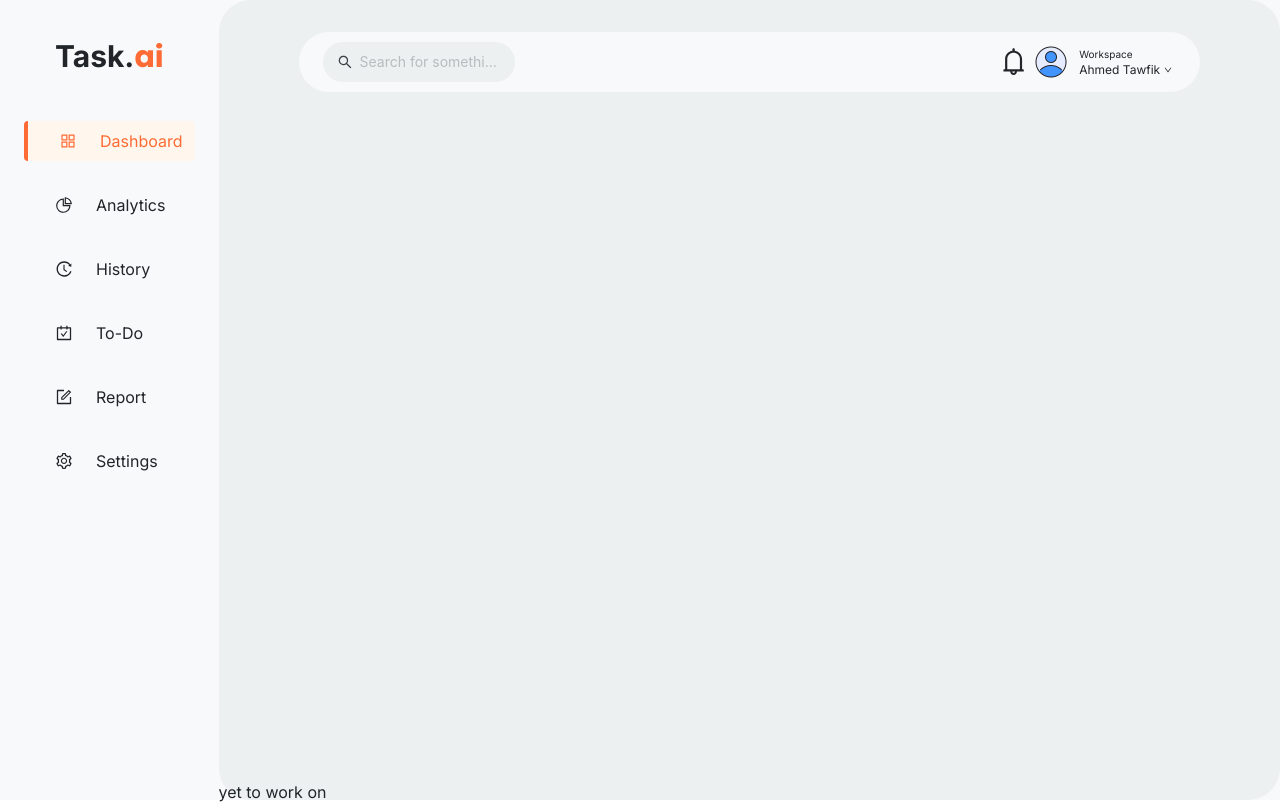
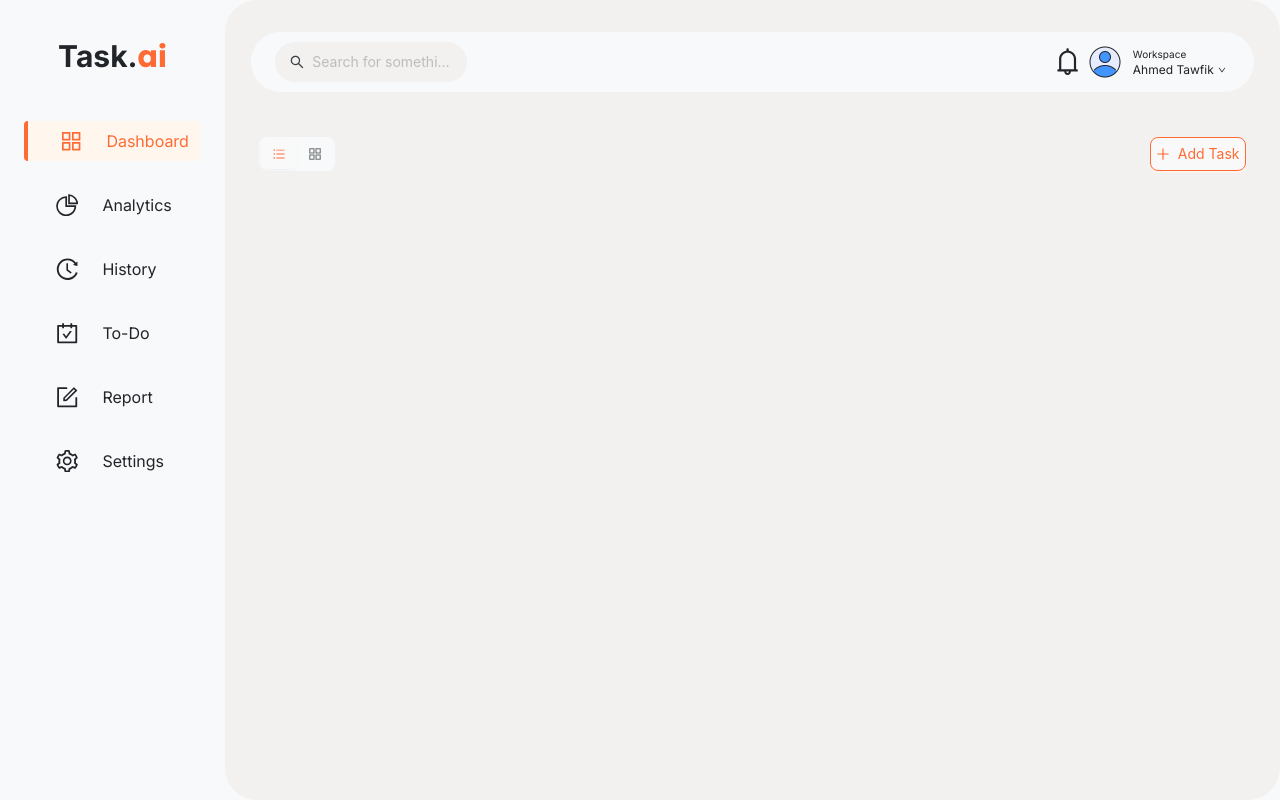
Before and after one commit to FreyGold/AntD, a React (Vite) app: page /todo in a window 1280 px wide. Built offline with nearby package versions, Linux system fonts and the light colour scheme.

Commit message:
worked on the layout of todo route, added view selection and add tasks button

```diff
--- a/src/assets/styles/global.css
+++ b/src/assets/styles/global.css
@@ -27,3 +27,8 @@ body,
    --color-warning: var(--c-warning);
    --color-info: var(--c-info);
 }
+
+.ant-segmented-item-label[aria-selected="true"] {
+   border: 1px solid var(--color-primary);
+   border-radius: 4px;
+}
--- a/src/components/SearchBar.tsx
+++ b/src/components/SearchBar.tsx
@@ -1,9 +1,9 @@
 import Input from "@/UI/Input";
 import { BellOutlined, DownOutlined } from "@ant-design/icons";
 
-function Bar() {
+function SearchBar() {
    return (
-      <div className="flex items-center justify-between px-6 py-3 mt-8 mx-20 rounded-4xl h-15 bg-background">
+      <div className="flex items-center justify-between px-6 py-3 mt-8 rounded-4xl h-15 bg-background">
          <Input />
          {/* // is this a correct approach? // moved to UI folder */}
          {/* { switch to ant component in the next iteration} */}
@@ -24,4 +24,4 @@ function Bar() {
    );
 }
 
-export default Bar;
+export default SearchBar;
--- a/src/components/Sidebar.tsx
+++ b/src/components/Sidebar.tsx
@@ -12,15 +12,36 @@ import SidebarItem from "./SidebarItem";
 const items = [
    {
       key: "1",
-      icon: <AppstoreOutlined />,
+      icon: <AppstoreOutlined style={{ fontSize: "1.4rem" }} />,
       label: "Dashboard",
       path: "dashboard",
    },
-   { key: "2", icon: <PieChartOutlined />, label: "Analytics" },
-   { key: "3", icon: <HistoryOutlined />, label: "History" },
-   { key: "4", icon: <CarryOutOutlined />, label: "To-Do", path: "todo" },
-   { key: "5", icon: <FormOutlined />, label: "Report" },
-   { key: "6", icon: <SettingOutlined />, label: "Settings" },
+   {
+      key: "2",
+      icon: <PieChartOutlined style={{ fontSize: "1.4rem" }} />,
+      label: "Analytics",
+   },
+   {
+      key: "3",
+      icon: <HistoryOutlined style={{ fontSize: "1.4rem" }} />,
+      label: "History",
+   },
+   {
+      key: "4",
+      icon: <CarryOutOutlined style={{ fontSize: "1.4rem" }} />,
+      label: "To-Do",
+      path: "todo",
+   },
+   {
+      key: "5",
+      icon: <FormOutlined style={{ fontSize: "1.4rem" }} />,
+      label: "Report",
+   },
+   {
+      key: "6",
+      icon: <SettingOutlined style={{ fontSize: "1.4rem" }} />,
+      label: "Settings",
+   },
 ];
 
 function Sidebar() {
--- /dev/null
+++ b/src/components/todo/TableView.tsx
@@ -0,0 +1,5 @@
+function TableView() {
+   return <div></div>;
+}
+
+export default TableView;
--- a/src/components/todo/ToDoHome.tsx
+++ /dev/null
@@ -1,5 +0,0 @@
-function Home() {
-   return <div></div>;
-}
-
-export default Home;
--- /dev/null
+++ b/src/components/todo/ViewSelector.tsx
@@ -0,0 +1,14 @@
+import React from "react";
+import { AppstoreOutlined, BarsOutlined } from "@ant-design/icons";
+import { Segmented } from "antd";
+
+const ViewSelector: React.FC = () => (
+   <Segmented
+      options={[
+         { value: "List", icon: <BarsOutlined /> },
+         { value: "Kanban", icon: <AppstoreOutlined /> },
+      ]}
+   />
+);
+
+export default ViewSelector;
--- a/src/layouts/MainLayout.tsx
+++ b/src/layouts/MainLayout.tsx
@@ -1,4 +1,4 @@
-import Bar from "@/components/SearchBar";
+import SearchBar from "@/components/SearchBar";
 import Sidebar from "@/components/Sidebar";
 import { Outlet } from "react-router";
 
@@ -7,9 +7,11 @@ function MainLayout() {
       <div className="w-screen h-screen bg-auto flex justify-center items-center bg-background text-text font-[Inter]">
          <Sidebar />
          <div className="w-full h-full flex justify-center items-center bg-background-dark text-text rounded-4xl">
-            <div className="flex flex-col justify-between flex-1 w-full h-full">
-               <Bar />
-               <Outlet />
+            <div className="flex flex-col justify-between flex-1 max-w-[95%] h-full">
+               <SearchBar />
+               <div className="flex-1">
+                  <Outlet />
+               </div>
             </div>
          </div>
       </div>
--- /dev/null
+++ b/src/layouts/ToDoLayout.tsx
@@ -0,0 +1,25 @@
+import ViewSelector from "@/components/todo/ViewSelector";
+import { PlusOutlined } from "@ant-design/icons";
+import { Button } from "antd";
+
+function ToDoLayout() {
+   return (
+      <div className="flex items-center justify-between px-2 py-3 mt-8 rounded-4xl h-15">
+         <div className="flex justify-between w-full">
+            <ViewSelector />
+            <div className="w-24">
+               <Button
+                  icon={<PlusOutlined />}
+                  variant="outlined"
+                  color="primary"
+                  block>
+                  {/* block will make the button fit to the parent */}
+                  Add Task
+               </Button>
+            </div>
+         </div>
+      </div>
+   );
+}
+
+export default ToDoLayout;
--- a/src/pages/ToDo.tsx
+++ b/src/pages/ToDo.tsx
@@ -1,5 +1,7 @@
+import ToDoLayout from "@/layouts/ToDoLayout";
+
 function ToDo() {
-   return <div>yet to work on</div>;
+   return <ToDoLayout />;
 }
 
 export default ToDo;
--- a/src/services/constants/ANT_CONFIG.ts
+++ b/src/services/constants/ANT_CONFIG.ts
@@ -23,7 +23,12 @@ export const ANTD_THEME: ThemeConfig = {
       colorBorder: MAIN_COLORS.light.border,
       ...MAIN_THEME_TOKEN,
    },
-   components: {},
+   components: {
+      Segmented: {
+         itemSelectedColor: MAIN_COLORS.light.primary,
+         trackBg: MAIN_COLORS.light.background,
+      },
+   },
 };
 
 export const ANTD_THEME_DARK: ThemeConfig = {
@@ -36,5 +41,10 @@ export const ANTD_THEME_DARK: ThemeConfig = {
 
       ...MAIN_THEME_TOKEN,
    },
-   components: {},
+   components: {
+      Segmented: {
+         itemSelectedColor: MAIN_COLORS.dark.primary,
+         trackBg: MAIN_COLORS.dark.background,
+      },
+   },
 };
--- a/src/services/constants/COLORS.ts
+++ b/src/services/constants/COLORS.ts
@@ -7,7 +7,7 @@ export const MAIN_COLORS = {
       accent: "#7ED321", // Green accent for highlights
       "accent-dark": "#6BBF1E", // Darker Green
       background: "#F8F9FA", // Lightest background
-      "background-dark": "#ECF0F1", // Slightly darker background for sections
+      "background-dark": "#f3f1ef", // Slightly darker background for sections
       text: "#212529", // Dark grey for primary text
       "text-light": "#6C757D", // Lighter grey for secondary text
       card: "#FFFFFF", // White for cards/containers
```
